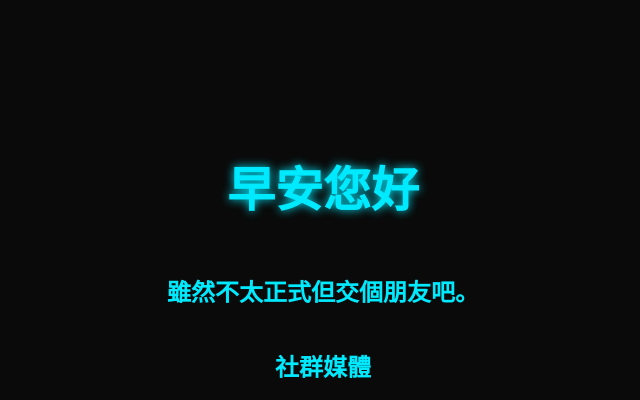
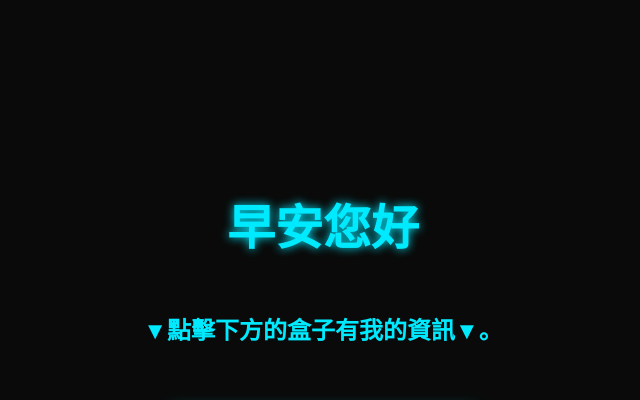
Before and after one commit to Chenlei122/FORME, a plain HTML site: page index.html in a window 1280 px wide. Shown: the top 400 px of the page, without its empty margins (317-957 px from the left). Drawn offline with Linux system fonts and the light colour scheme.

Commit message:
Update index.html

```diff
--- a/index.html
+++ b/index.html
@@ -115,9 +115,7 @@
 <body>
 
     <h1>早安您好</h1>
-    <h2>雖然不太正式但交個朋友吧。</h2>
-
-    <h2>社群媒體</h2>
+    <h2>▼點擊下方的盒子有我的資訊▼。</h2>
 
     <!-- 把整個箱子變成超連結 -->
     <a class="social-link" href="https://line.me/ti/p/zqx3Zk7hn4" target="_blank">
```
